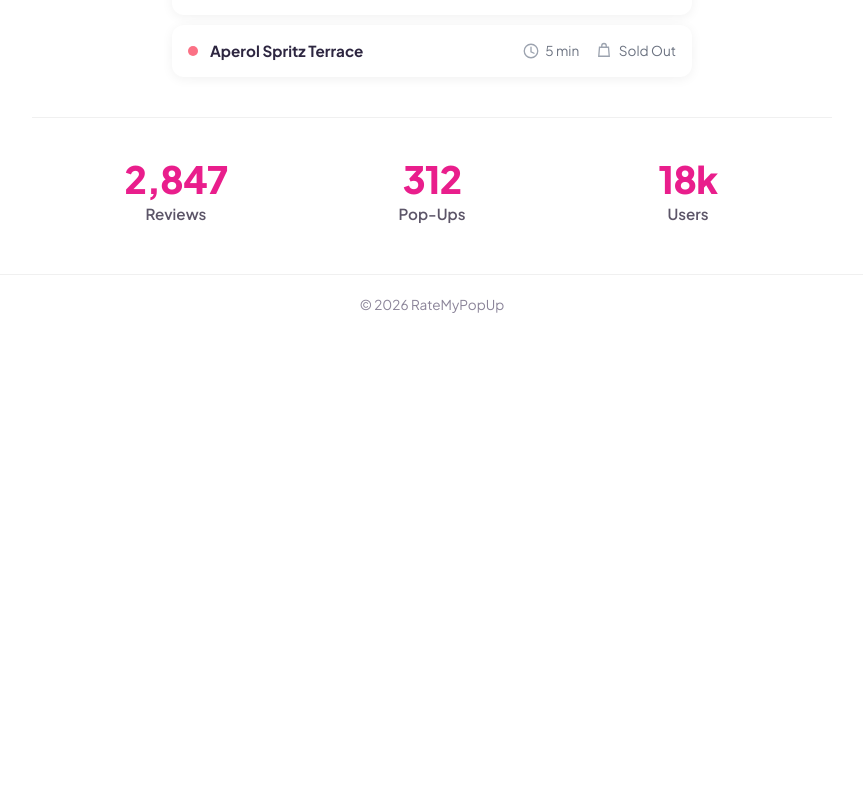
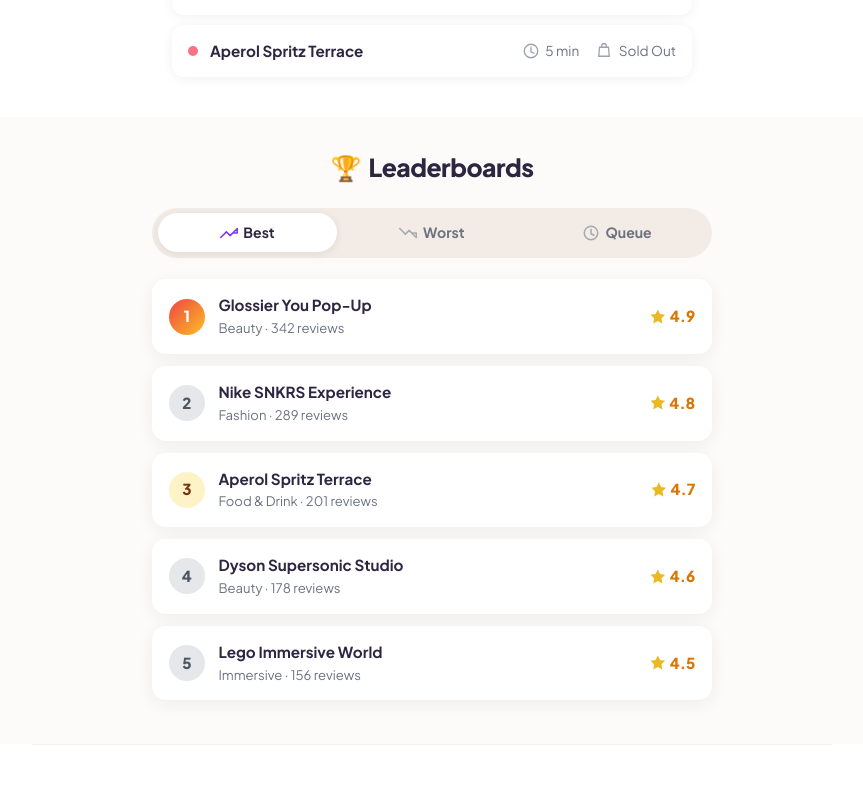
Before and after one commit to K1-AF/RateMyPopUp, a React (Vite) app in the folder frontend/: page / in a window 1280 px wide. Shown: the part 1067-1857 px from the top of the page, without its empty margins (208-1071 px from the left). Before the commit the page ends 1403 px from the top, so only its background shows below. Built offline with nearby package versions, Linux system fonts and the light colour scheme.

Commit message:
leaderboard set up

```diff
--- a/frontend/src/components/Icons.jsx
+++ b/frontend/src/components/Icons.jsx
@@ -97,6 +97,70 @@
   )
 }
 
+/** Upward trend — leaderboard “Best” tab. */
+export function IconTrendUp({ className = '', ariaHidden = true }) {
+  return (
+    <svg
+      className={className}
+      width="18"
+      height="18"
+      viewBox="0 0 24 24"
+      fill="none"
+      xmlns="http://www.w3.org/2000/svg"
+      aria-hidden={ariaHidden}
+    >
+      <path
+        d="M23 6v6h-6M23 6l-9.5 9.5-5-5L1 18"
+        stroke="currentColor"
+        strokeWidth="2"
+        strokeLinecap="round"
+        strokeLinejoin="round"
+      />
+    </svg>
+  )
+}
+
+/** Downward trend — leaderboard “Worst” tab. */
+export function IconTrendDown({ className = '', ariaHidden = true }) {
+  return (
+    <svg
+      className={className}
+      width="18"
+      height="18"
+      viewBox="0 0 24 24"
+      fill="none"
+      xmlns="http://www.w3.org/2000/svg"
+      aria-hidden={ariaHidden}
+    >
+      <path
+        d="M23 18v-6h-6M23 18l-9.5-9.5-5 5L1 6"
+        stroke="currentColor"
+        strokeWidth="2"
+        strokeLinecap="round"
+        strokeLinejoin="round"
+      />
+    </svg>
+  )
+}
+
+/** Clock — leaderboard “Queue” tab. */
+export function IconClock({ className = '', ariaHidden = true }) {
+  return (
+    <svg
+      className={className}
+      width="18"
+      height="18"
+      viewBox="0 0 24 24"
+      fill="none"
+      xmlns="http://www.w3.org/2000/svg"
+      aria-hidden={ariaHidden}
+    >
+      <circle cx="12" cy="12" r="9" stroke="currentColor" strokeWidth="2" />
+      <path d="M12 7v6l4 2" stroke="currentColor" strokeWidth="2" strokeLinecap="round" />
+    </svg>
+  )
+}
+
 export function IconStarFilled({ className = '', ariaHidden = true }) {
   return (
     <svg
--- /dev/null
+++ b/frontend/src/components/LeaderboardSection.css
@@ -0,0 +1,167 @@
+/* Leaderboards — home page */
+
+.leaderboard-section {
+  background: #fdfbf9;
+  padding: 2rem 1.25rem 2.75rem;
+}
+
+.leaderboard-section__inner {
+  max-width: 560px;
+  margin: 0 auto;
+}
+
+.leaderboard-section__title {
+  margin: 0 0 1.35rem;
+  font-size: clamp(1.35rem, 3.5vw, 1.55rem);
+  font-weight: 800;
+  letter-spacing: -0.02em;
+  text-align: center;
+  color: var(--text-dark, #2d2640);
+}
+
+.leaderboard-section__trophy {
+  margin-right: 0.15em;
+}
+
+/* Segmented tabs */
+
+.leaderboard-tabs {
+  display: flex;
+  gap: 0.35rem;
+  padding: 0.35rem;
+  margin: 0 0 1.35rem;
+  background: #f3ece6;
+  border-radius: 999px;
+}
+
+.leaderboard-tab {
+  flex: 1;
+  display: inline-flex;
+  align-items: center;
+  justify-content: center;
+  gap: 0.35rem;
+  padding: 0.55rem 0.65rem;
+  border: none;
+  border-radius: 999px;
+  font: inherit;
+  font-size: 0.88rem;
+  font-weight: 700;
+  color: #6b7280;
+  background: transparent;
+  cursor: pointer;
+  transition:
+    background 0.15s ease,
+    color 0.15s ease,
+    box-shadow 0.15s ease;
+}
+
+.leaderboard-tab:hover {
+  color: var(--text-dark, #2d2640);
+}
+
+.leaderboard-tab:focus-visible {
+  outline: 2px solid #7c3aed;
+  outline-offset: 2px;
+}
+
+.leaderboard-tab__icon {
+  flex-shrink: 0;
+  opacity: 0.55;
+}
+
+.leaderboard-tab--active {
+  color: var(--text-dark, #2d2640);
+  background: #ffffff;
+  box-shadow: 0 2px 10px rgba(0, 0, 0, 0.08);
+}
+
+.leaderboard-tab--active .leaderboard-tab__icon {
+  opacity: 1;
+  color: #7c3aed;
+}
+
+/* List + cards */
+
+.leaderboard-list {
+  list-style: none;
+  margin: 0;
+  padding: 0;
+  display: flex;
+  flex-direction: column;
+  gap: 0.75rem;
+}
+
+.leaderboard-card {
+  display: flex;
+  align-items: center;
+  gap: 0.85rem;
+  padding: 1rem 1.05rem;
+  background: #ffffff;
+  border-radius: 14px;
+  box-shadow: 0 4px 18px rgba(0, 0, 0, 0.06);
+}
+
+.leaderboard-rank {
+  flex-shrink: 0;
+  width: 2.25rem;
+  height: 2.25rem;
+  display: flex;
+  align-items: center;
+  justify-content: center;
+  border-radius: 50%;
+  font-size: 0.95rem;
+  font-weight: 800;
+}
+
+.leaderboard-rank--first {
+  background: linear-gradient(135deg, #ef4444 0%, #fbbf24 100%);
+  color: #ffffff;
+}
+
+.leaderboard-rank--third {
+  background: #fef3c7;
+  color: #78350f;
+}
+
+.leaderboard-rank--muted {
+  background: #e5e7eb;
+  color: #4b5563;
+}
+
+.leaderboard-card__main {
+  min-width: 0;
+  flex: 1;
+}
+
+.leaderboard-card__title {
+  margin: 0 0 0.2rem;
+  font-size: 0.95rem;
+  font-weight: 700;
+  color: var(--text-dark, #2d2640);
+  line-height: 1.3;
+}
+
+.leaderboard-card__meta {
+  margin: 0;
+  font-size: 0.82rem;
+  color: #6b7280;
+}
+
+.leaderboard-card__score {
+  flex-shrink: 0;
+  display: flex;
+  align-items: center;
+  gap: 0.2rem;
+}
+
+.leaderboard-card__star {
+  width: 1.1rem;
+  height: 1.1rem;
+  color: var(--gold-star, #e8b923);
+}
+
+.leaderboard-card__rating {
+  font-size: 0.95rem;
+  font-weight: 800;
+  color: #d97706;
+}
--- /dev/null
+++ b/frontend/src/components/LeaderboardSection.jsx
@@ -0,0 +1,223 @@
+import { useCallback, useId, useState } from 'react'
+import {
+  IconClock,
+  IconStarFilled,
+  IconTrendDown,
+  IconTrendUp,
+} from './Icons.jsx'
+import './LeaderboardSection.css'
+
+const TABS = [
+  { id: 'best', label: 'Best', icon: IconTrendUp },
+  { id: 'worst', label: 'Worst', icon: IconTrendDown },
+  { id: 'queue', label: 'Queue', icon: IconClock },
+]
+
+/** Mock rows — replace with API when backend exists. */
+const ROWS_BY_TAB = {
+  best: [
+    {
+      rank: 1,
+      title: 'Glossier You Pop-Up',
+      category: 'Beauty',
+      reviews: 342,
+      rating: 4.9,
+    },
+    {
+      rank: 2,
+      title: 'Nike SNKRS Experience',
+      category: 'Fashion',
+      reviews: 289,
+      rating: 4.8,
+    },
+    {
+      rank: 3,
+      title: 'Aperol Spritz Terrace',
+      category: 'Food & Drink',
+      reviews: 201,
+      rating: 4.7,
+    },
+    {
+      rank: 4,
+      title: 'Dyson Supersonic Studio',
+      category: 'Beauty',
+      reviews: 178,
+      rating: 4.6,
+    },
+    {
+      rank: 5,
+      title: 'Lego Immersive World',
+      category: 'Immersive',
+      reviews: 156,
+      rating: 4.5,
+    },
+  ],
+  worst: [
+    {
+      rank: 1,
+      title: 'Sample Kiosk Alpha',
+      category: 'Beauty',
+      reviews: 45,
+      rating: 2.4,
+    },
+    {
+      rank: 2,
+      title: 'Flash Sale Booth',
+      category: 'Fashion',
+      reviews: 62,
+      rating: 2.6,
+    },
+    {
+      rank: 3,
+      title: 'Street Pop-Up Cart',
+      category: 'Food & Drink',
+      reviews: 128,
+      rating: 2.9,
+    },
+    {
+      rank: 4,
+      title: 'VR Demo Tent',
+      category: 'Immersive',
+      reviews: 91,
+      rating: 3.1,
+    },
+    {
+      rank: 5,
+      title: 'Mini Boutique',
+      category: 'Fashion',
+      reviews: 73,
+      rating: 3.3,
+    },
+  ],
+  queue: [
+    {
+      rank: 1,
+      title: 'Aperol Spritz Terrace',
+      category: 'Food & Drink',
+      reviews: 201,
+      rating: 4.7,
+    },
+    {
+      rank: 2,
+      title: 'Glossier You Pop-Up',
+      category: 'Beauty',
+      reviews: 342,
+      rating: 4.9,
+    },
+    {
+      rank: 3,
+      title: 'Lego Immersive World',
+      category: 'Immersive',
+      reviews: 156,
+      rating: 4.5,
+    },
+    {
+      rank: 4,
+      title: 'Nike SNKRS Experience',
+      category: 'Fashion',
+      reviews: 289,
+      rating: 4.8,
+    },
+    {
+      rank: 5,
+      title: 'Dyson Supersonic Studio',
+      category: 'Beauty',
+      reviews: 178,
+      rating: 4.6,
+    },
+  ],
+}
+
+function rankBadgeClass(rank) {
+  if (rank === 1) return 'leaderboard-rank--first'
+  if (rank === 3) return 'leaderboard-rank--third'
+  return 'leaderboard-rank--muted'
+}
+
+/**
+ * Home leaderboards: Best / Worst / Queue (mock data until API is wired).
+ */
+export function LeaderboardSection() {
+  const [tab, setTab] = useState('best')
+  const tabId = useId()
+  const panelId = `${tabId}-panel`
+
+  const onSelectTab = useCallback((id) => {
+    setTab(id)
+  }, [])
+
+  const rows = ROWS_BY_TAB[tab] ?? ROWS_BY_TAB.best
+
+  return (
+    <section
+      id="section-leaderboard"
+      className="leaderboard-section"
+      aria-labelledby="leaderboard-heading"
+    >
+      <div className="leaderboard-section__inner">
+        <h2 id="leaderboard-heading" className="leaderboard-section__title">
+          <span className="leaderboard-section__trophy" aria-hidden>
+            🏆
+          </span>{' '}
+          Leaderboards
+        </h2>
+
+        <div
+          className="leaderboard-tabs"
+          role="tablist"
+          aria-label="Leaderboard sort"
+        >
+          {TABS.map((item) => {
+            const { id, label, icon } = item
+            const TabIcon = icon
+            const selected = tab === id
+            return (
+              <button
+                key={id}
+                type="button"
+                role="tab"
+                id={`${tabId}-tab-${id}`}
+                aria-selected={selected}
+                aria-controls={panelId}
+                tabIndex={selected ? 0 : -1}
+                className={`leaderboard-tab ${selected ? 'leaderboard-tab--active' : ''}`}
+                onClick={() => onSelectTab(id)}
+              >
+                <TabIcon className="leaderboard-tab__icon" ariaHidden />
+                {label}
+              </button>
+            )
+          })}
+        </div>
+
+        <ul
+          id={panelId}
+          className="leaderboard-list"
+          role="tabpanel"
+          aria-labelledby={`${tabId}-tab-${tab}`}
+        >
+          {rows.map((row) => (
+            <li key={`${tab}-${row.rank}-${row.title}`} className="leaderboard-card">
+              <div
+                className={`leaderboard-rank ${rankBadgeClass(row.rank)}`}
+                aria-label={`Rank ${row.rank}`}
+              >
+                {row.rank}
+              </div>
+              <div className="leaderboard-card__main">
+                <p className="leaderboard-card__title">{row.title}</p>
+                <p className="leaderboard-card__meta">
+                  {row.category} · {row.reviews.toLocaleString()} reviews
+                </p>
+              </div>
+              <div className="leaderboard-card__score" title={`${row.rating} out of 5`}>
+                <IconStarFilled className="leaderboard-card__star" ariaHidden />
+                <span className="leaderboard-card__rating">{row.rating.toFixed(1)}</span>
+              </div>
+            </li>
+          ))}
+        </ul>
+      </div>
+    </section>
+  )
+}
--- a/frontend/src/pages/HomePage.jsx
+++ b/frontend/src/pages/HomePage.jsx
@@ -3,6 +3,7 @@
 import logoImg from '../assets/ratemypopup.png'
 import { IconSearch, IconStarFilled } from '../components/Icons.jsx'
 import { BrowseLiveSections } from '../components/BrowseLiveSections.jsx'
+import { LeaderboardSection } from '../components/LeaderboardSection.jsx'
 
 /**
  * Landing page: hero, browse/live sections, community stats.
@@ -50,6 +51,8 @@
 
       <BrowseLiveSections />
 
+      <LeaderboardSection />
+
       <section id="stats" className="stats" aria-label="Community stats">
         <div className="stat">
           <span className="stat-value text-brand">2,847</span>
```
